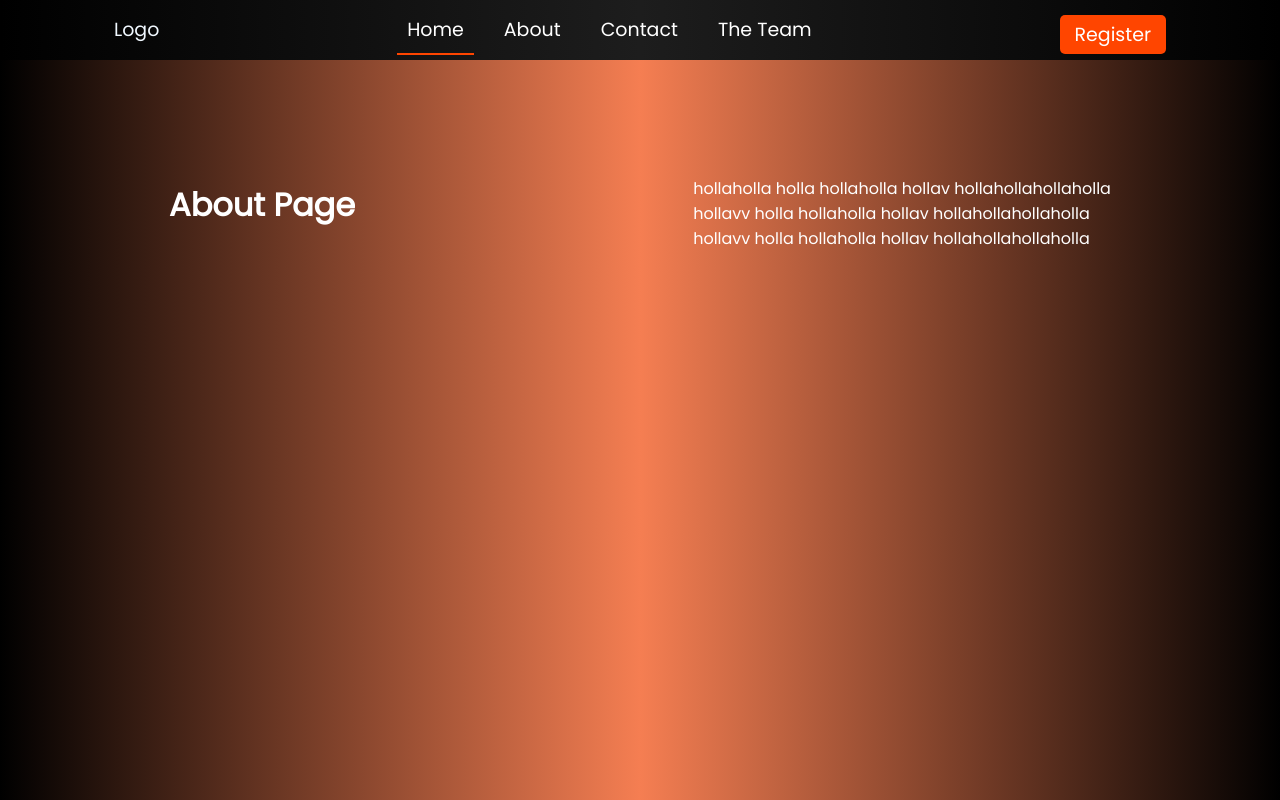
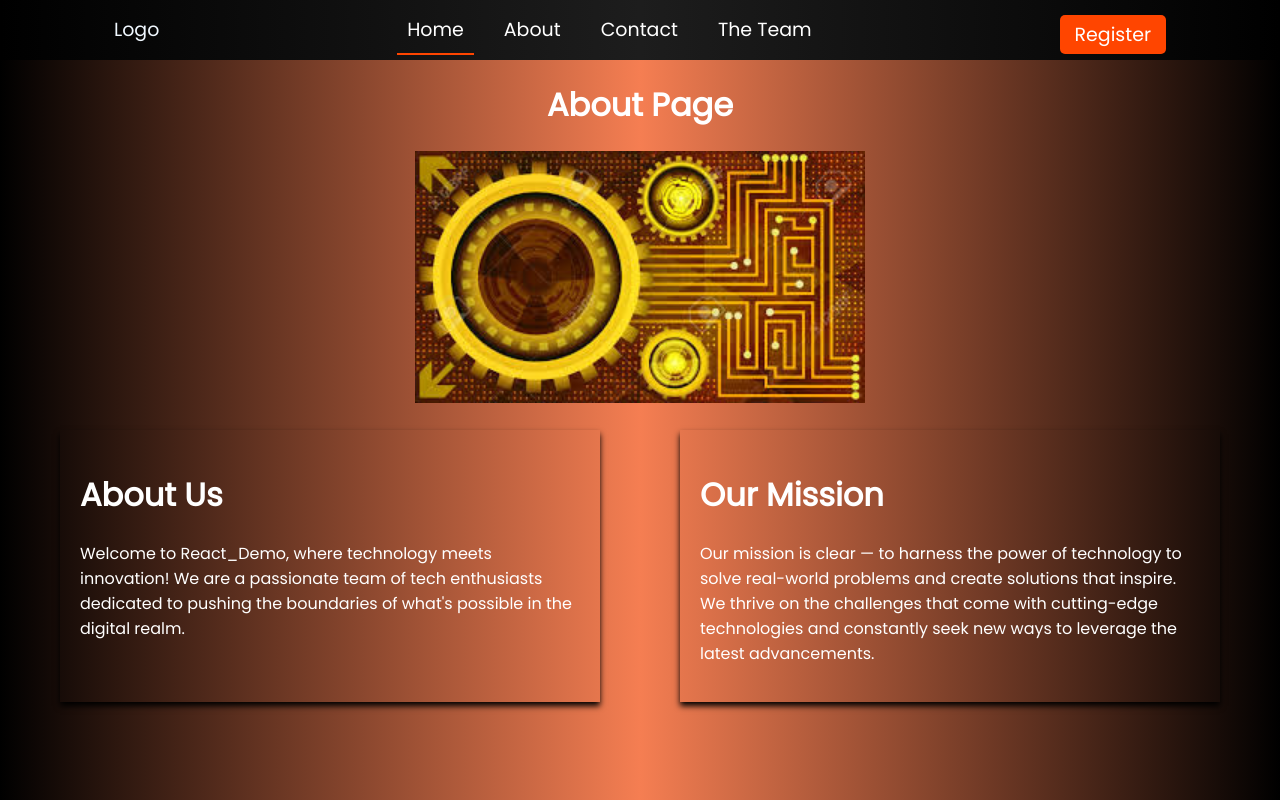
Before and after one commit to Emmawhyteee/MyReact_Demo, a React (Vite) app: page /about in a window 1280 px wide. Built offline with nearby package versions, Linux system fonts and the light colour scheme.

Commit message:
aboutpage update

```diff
--- a/src/App.css
+++ b/src/App.css
@@ -218,7 +218,7 @@ margin-top: 20px;
 #content{
   animation: content;
   animation-duration: 2s;
-  animation-fill-mode: forwards;
+  animation-fill-mode:forwards;
   animation-delay: 1s;
   position: relative;
   opacity: 0;
@@ -240,3 +240,93 @@ margin-top: 20px;
   0% {right: -1000px;}
   100% {right: 0px; opacity: 1;}
 }
+
+.about{
+  text-align: center;
+  color: white;
+}
+
+@media screen and (max-width:767px) {
+  .Abt1 img{
+    width: 350px;
+  }
+}
+.abt_mum{
+  display: flex;
+  justify-content: space-around;
+  margin-left: 20px;
+  margin-right: 20px;
+  margin-top: 20px;
+}
+@media screen and (max-width:767px) {
+  .abt_mum{
+    flex-direction: column;
+    align-items: center;
+  }
+}
+
+.abt_L{
+  width: 500px;
+  box-shadow: 0px 4px 6px black;
+  padding: 20px;
+  text-align: left;
+}
+@media screen and (max-width:767px) {
+  .abt_L{
+    width: 350px;
+  }
+}
+
+ .abt_R{
+  width: 500px;
+  box-shadow: 0px 4px 6px black;
+  padding: 20px;
+  text-align: left;
+}
+
+@media screen and (max-width:767px) {
+  .abt_R{
+    width: 350px;
+    margin-top: 20px;
+  }
+}
+
+#content3{
+  animation: content3;
+  animation-duration: 2s;
+  animation-fill-mode: forwards;
+  animation-delay: 1s;
+  position: relative;
+  opacity: 0;
+}
+@keyframes content3{
+  0% {top: -1000px;}
+  100% {top: 0px; opacity: 1;}
+}
+
+#left1{
+  animation: chi;
+  animation-duration: 2s;
+  animation-fill-mode: forwards;
+  animation-delay: 1s;
+  position: relative;
+  opacity: 0;
+}
+#right1{
+  animation: chichi;
+  animation-duration: 2s;
+  animation-fill-mode: forwards;
+  animation-delay: 1s;
+  position: relative;
+  opacity: 0;
+}
+
+@keyframes chi{
+  0% {left: -1000px;}
+  100% {left: 0px; opacity: 1;}
+}
+
+@keyframes chichi{
+  0% {right: -1000px;}
+  100% {right: 0px; opacity: 1;}
+}
--- a/src/sections/About.jsx
+++ b/src/sections/About.jsx
@@ -1,16 +1,31 @@
 import React from 'react'
 import '../App.css'
+import imgg from '../images/about_img.jpeg'
 
 function About() {
 
   return (
     <>
-    <div className='section'>
+    <div className='about'>
         <h1>About Page</h1>
-        <p>hollaholla holla hollaholla hollav hollahollahollaholla <br />
-        hollavv holla hollaholla hollav hollahollahollaholla <br />
-        hollavv holla hollaholla hollav hollahollahollaholla
-        </p>
+         <div className='Abt1' id='content3'>
+          <img src={imgg} alt='about image' width="450px" />
+        </div>
+
+        <div className='abt_mum'>
+          <div className='abt_L' id='left1'>
+            <h1>About Us</h1>
+            <p>Welcome to React_Demo, where technology meets innovation! We are a passionate team of tech
+              enthusiasts dedicated to pushing the boundaries of what's possible in the digital realm.</p>
+          </div>
+          <div className='abt_R' id='right1'>
+            <h1>Our Mission</h1>
+            <p>Our mission is clear — to harness the power of technology to solve
+              real-world problems and create solutions that inspire. We thrive on the challenges
+              that come with cutting-edge technologies and constantly seek new ways to leverage the latest advancements.</p>
+          </div>
+
+        </div>
       </div>
     </>
   )
```
Also changed, not shown: src/images/about_img.jpeg.
